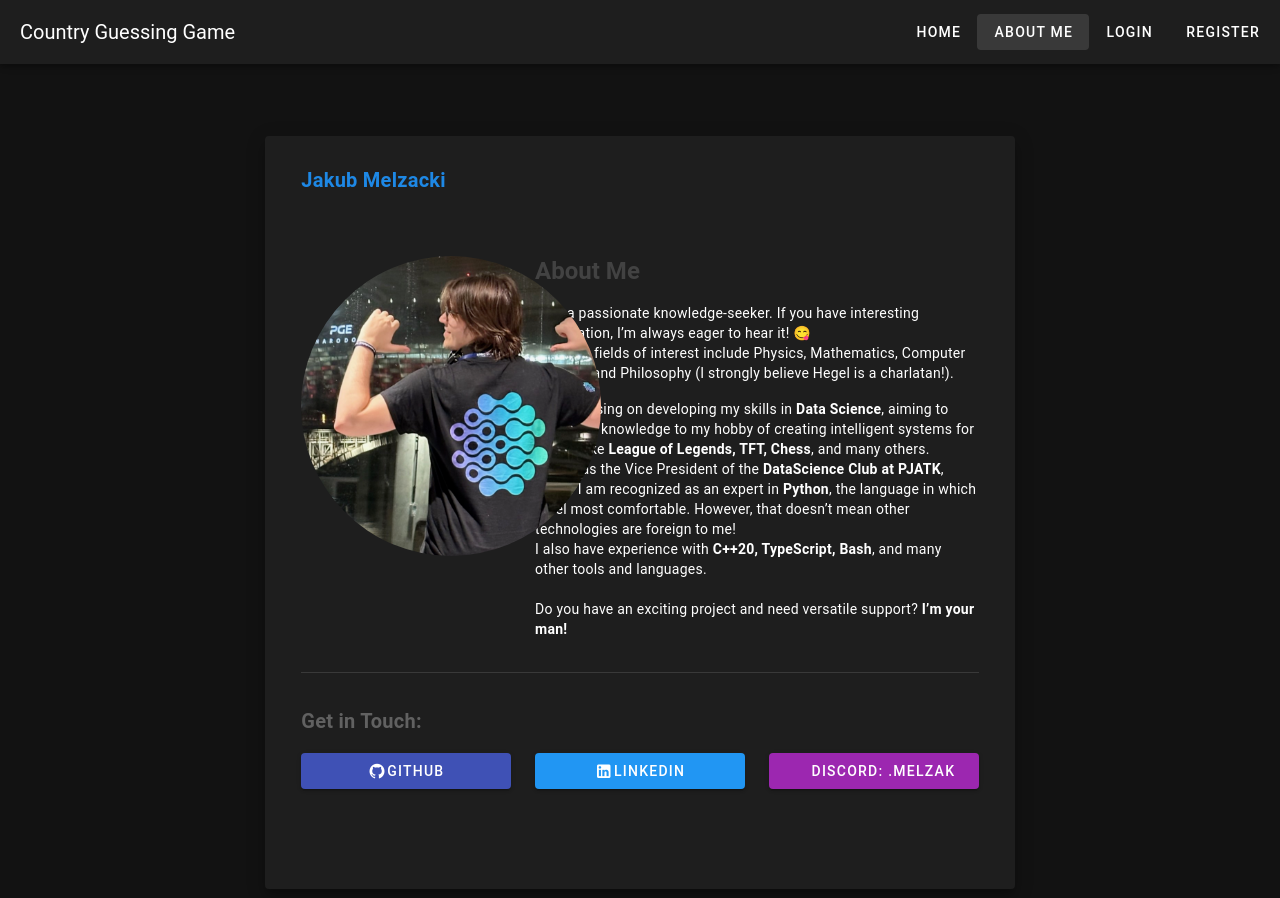
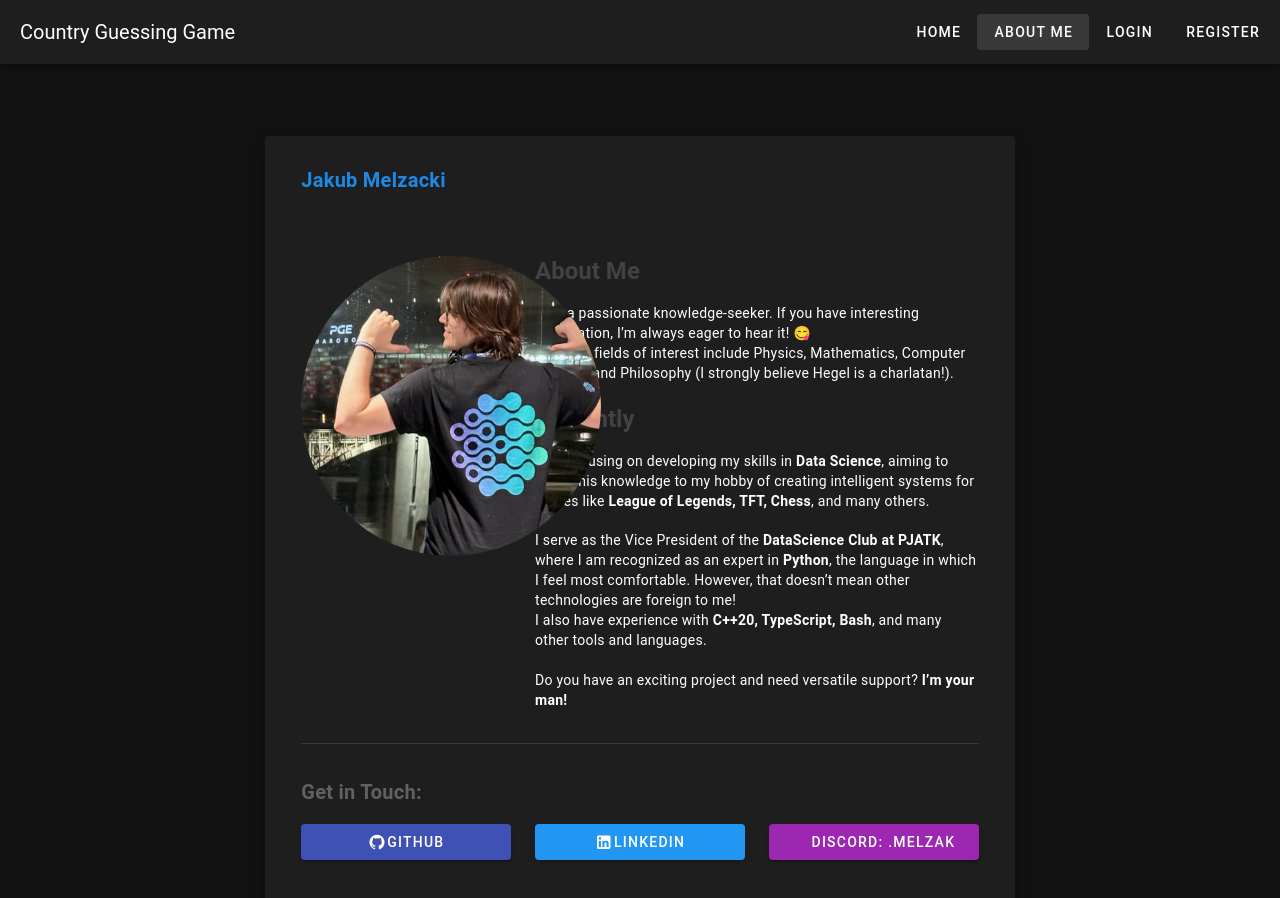
Before and after one commit to melzak252/JMelzacki, a Vue app in the folder client/: page /aboutme in a window 1280 px wide. Shown: the top 898 px of the page. Built offline with nearby package versions, Linux system fonts and the light colour scheme; no server answers.

Commit message:
About me

```diff
--- a/client/src/pages/AboutMePage.vue
+++ b/client/src/pages/AboutMePage.vue
@@ -26,10 +26,12 @@
                   I am a passionate knowledge-seeker. If you have interesting information, I’m always eager to hear it! 😋 <br>
                   My main fields of interest include Physics, Mathematics, Computer Science, and Philosophy (I strongly believe Hegel is a charlatan!). <br>
                 </p>
-                <h5>Currently</h5>
+                <br>
+
+                <h5 class="text-h5 font-weight-bold mb-4">Currently</h5>
                 <p>
                   I am focusing on developing my skills in <strong>Data Science</strong>, aiming to apply this knowledge to my hobby of creating intelligent systems for games like <strong>League of Legends, TFT, Chess</strong>, and many others. <br>
-
+                  <br>
                   I serve as the Vice President of the <strong>DataScience Club at PJATK</strong>, where I am recognized as an expert in <strong>Python</strong>, the language in which I feel most comfortable.
                   However, that doesn’t mean other technologies are foreign to me! <br>
                   I also have experience with <strong>C++20, TypeScript, Bash</strong>, and many other tools and languages.
```
